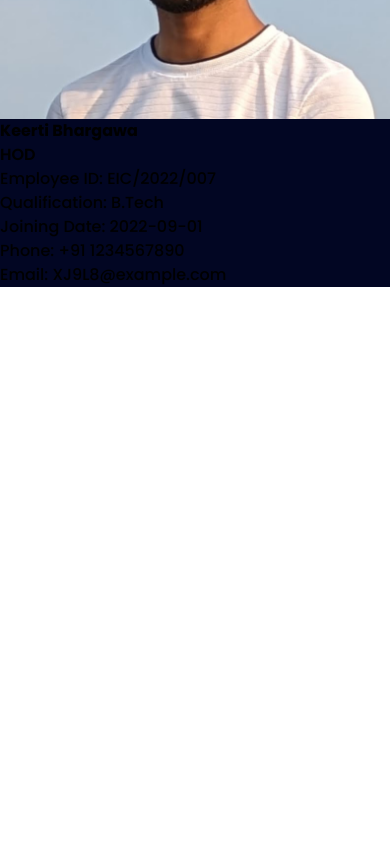
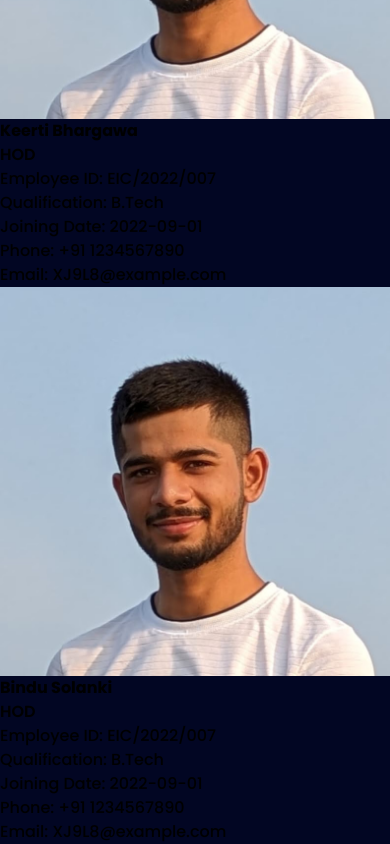
Before and after one commit to suryxnshsingh/EIClassroom-client, a React (Vite) app: page / in a window 390 px wide. Shown: the part 7164-8008 px from the top of the page. Before the commit the page ends 7451 px from the top, so only its background shows below. Built offline with nearby package versions, Linux system fonts and the light colour scheme.

Commit message:
responsive faculty sectionn

```diff
--- a/src/assets/components/faculty.jsx
+++ b/src/assets/components/faculty.jsx
@@ -17,7 +17,7 @@ export default function Faculty(){
                 <Card name={"Bindu Solanki"} designation={"HOD"} employeeId={"EIC/2022/007"} qualification={"B.Tech"} joining={"2022-09-01"} phone={"+91 1234567890"} email={"XJ9L8@example.com"} imgsrc={"/pranshu.jpg"}/>
                 <Card name={"Girish Soni"} designation={"HOD"} employeeId={"EIC/2022/007"} qualification={"B.Tech"} joining={"2022-09-01"} phone={"+91 1234567890"} email={"XJ9L8@example.com"} imgsrc={"/pranshu.jpg"}/>
                 <Card name={"Keerti Bhargawa"} designation={"HOD"} employeeId={"EIC/2022/007"} qualification={"B.Tech"} joining={"2022-09-01"} phone={"+91 1234567890"} email={"XJ9L8@example.com"} imgsrc={"/pranshu.jpg"}/>
-
+                <Card name={"Bindu Solanki"} designation={"HOD"} employeeId={"EIC/2022/007"} qualification={"B.Tech"} joining={"2022-09-01"} phone={"+91 1234567890"} email={"XJ9L8@example.com"} imgsrc={"/pranshu.jpg"}/>
             </div>
         </div>
     )
```
